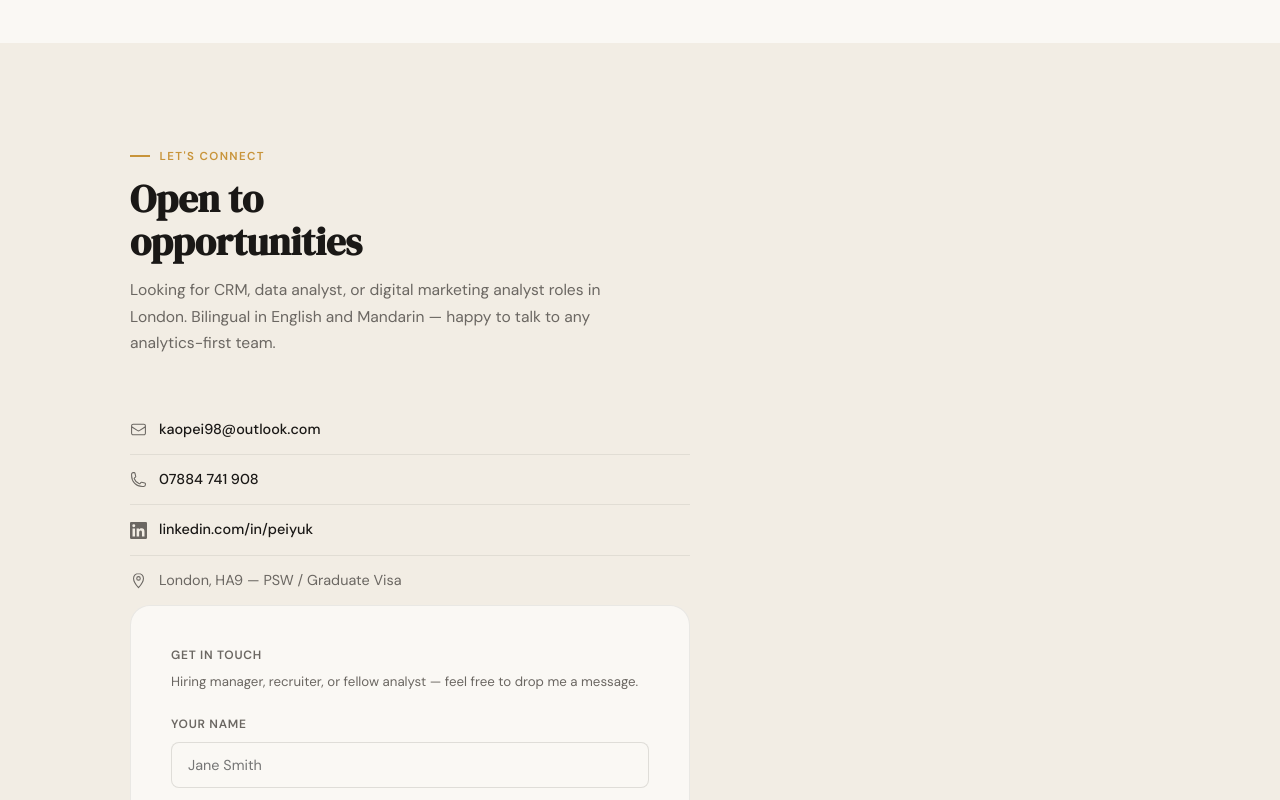
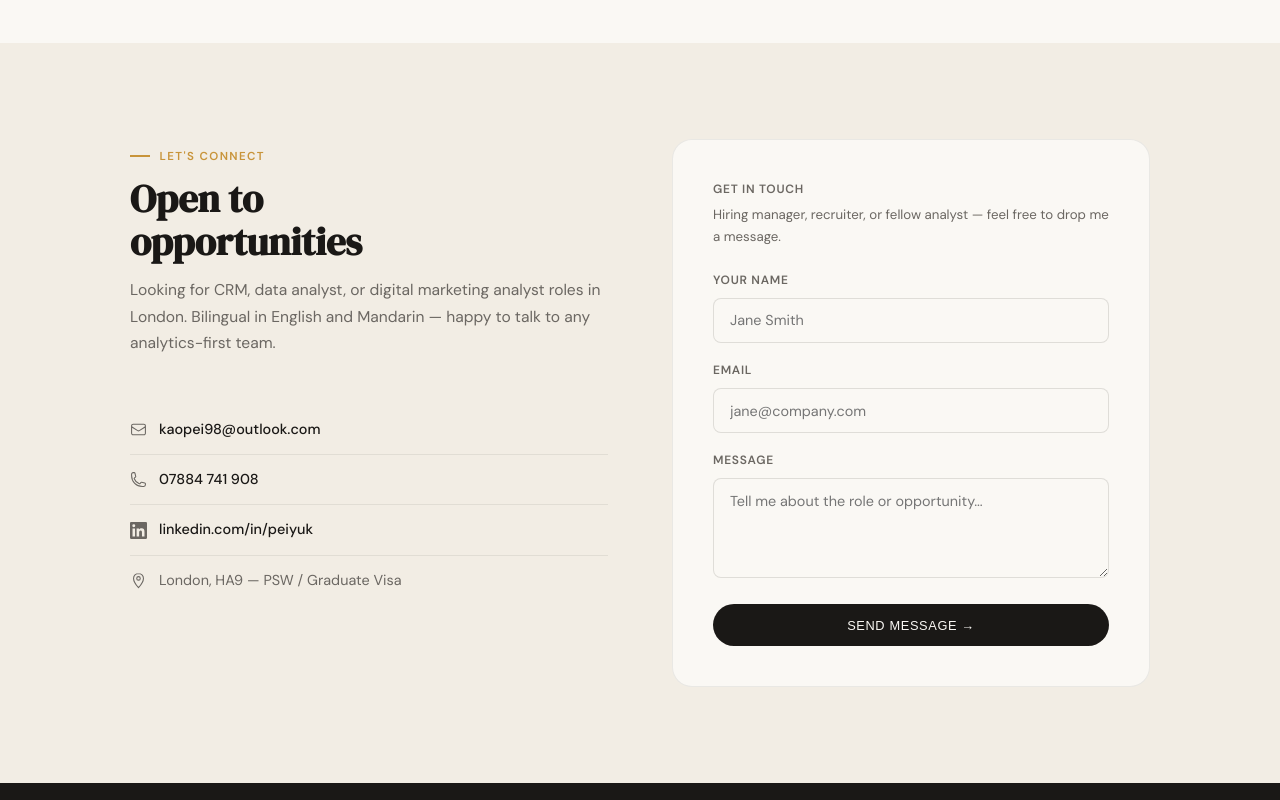
Before and after one commit to peiyuk/peiyuk.github.io, a plain HTML site: page index.html in a window 1280 px wide. Shown: the part 5740-6540 px from the top of the page. Drawn offline with Linux system fonts and the light colour scheme.

Commit message:
Add files via upload

```diff
--- a/index.html
+++ b/index.html
@@ -322,7 +322,7 @@
   }
 
   /* ── CONTACT ── */
-  .contact-layout { display: grid; grid-template-columns: 1fr; gap: 0; max-width: 560px; }
+  .contact-layout { display: grid; grid-template-columns: 1fr 1fr; gap: 4rem; align-items: start; }
   .contact-form-wrap {
     background: var(--cream); border-radius: 20px;
     padding: 2.5rem; border: 1px solid rgba(26,24,22,0.07);
```
